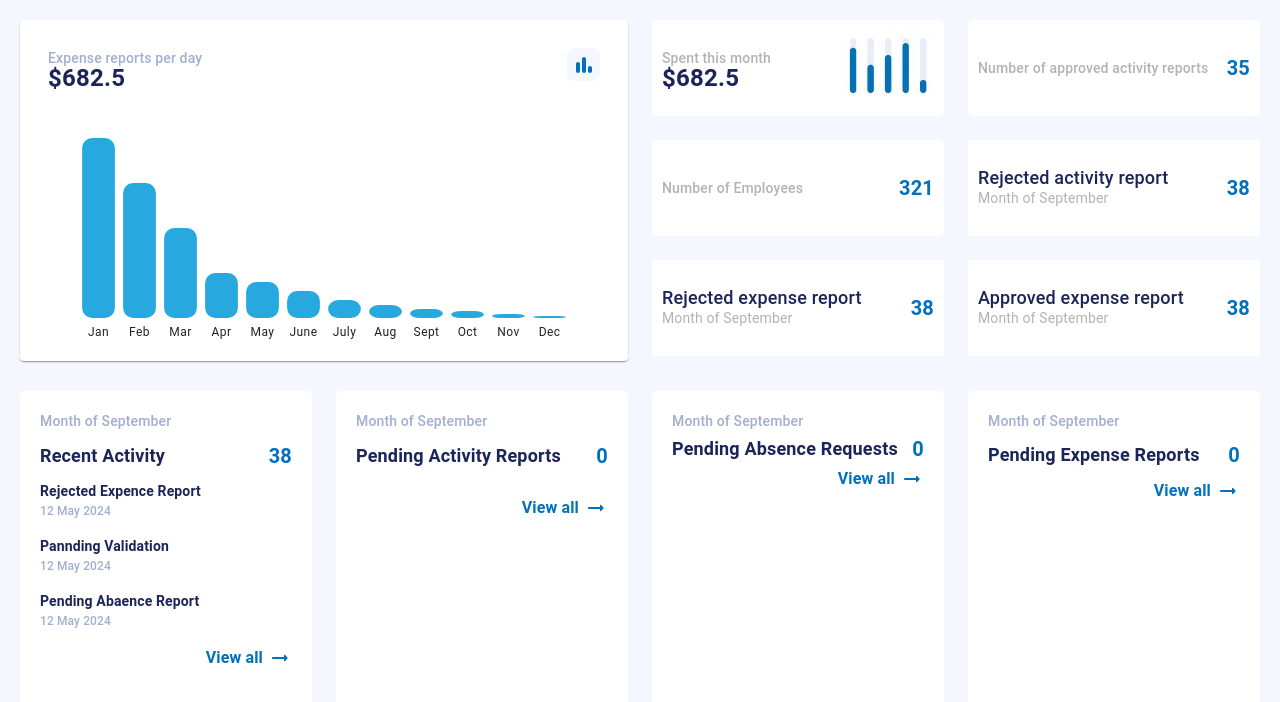
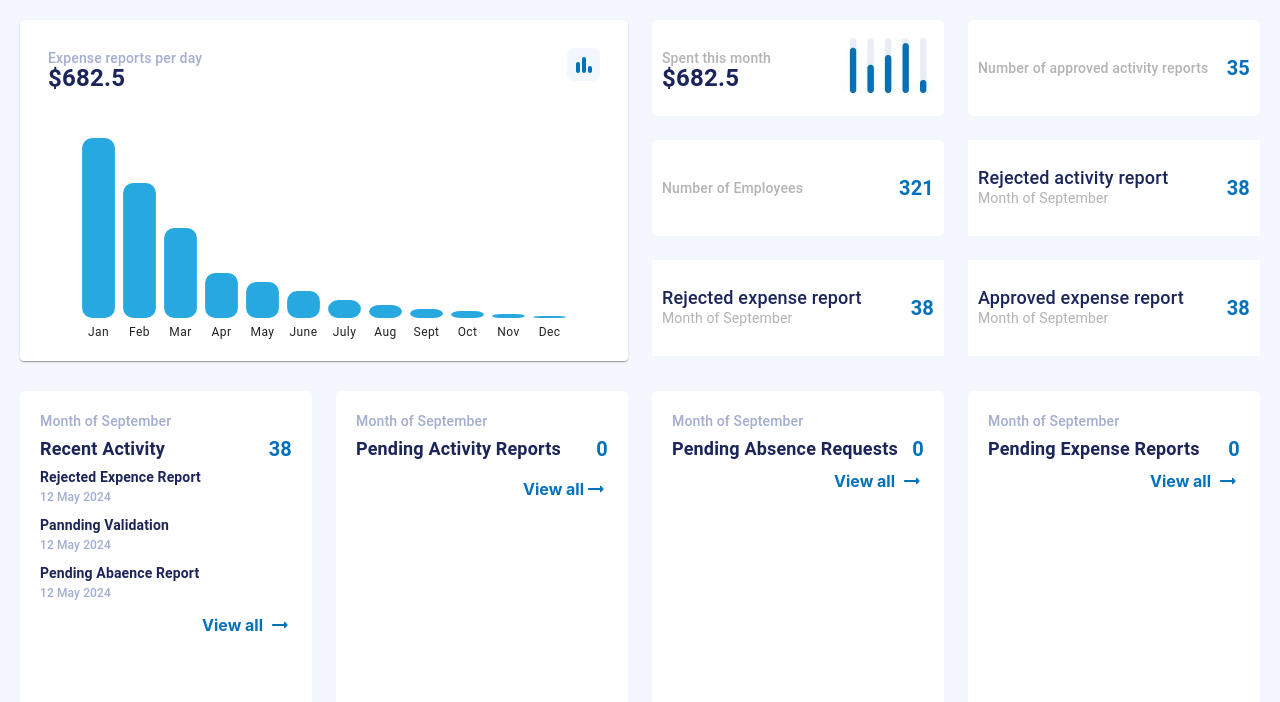
Before and after one commit to Zahoor-Baltee/frontEnd-Caasi, a React (Create React App) app: page /dashboardusinggrid in a window 1280 px wide. Shown: the top 702 px of the page. Built offline with nearby package versions, Linux system fonts and the light colour scheme.

Commit message:
update advance setting

```diff
--- a/src/Pages/Activity Report/AddActivity.jsx
+++ b/src/Pages/Activity Report/AddActivity.jsx
@@ -472,7 +472,7 @@ const AddActivityReport = () => {
                 setAlert({ ...alert, isAlertOpen: true, alertColor: "success", alertMessage: res.message });
                 setIsLoading(false)
                 setTimeout(() => {
-                    navigateUser("/activityreport")
+                    navigateUser("/activity")
                 }, 2000)
             } else {
                 setAlert({ ...alert, isAlertOpen: true, alertColor: "success", alertMessage: res.message });
@@ -594,7 +594,6 @@ const AddActivityReport = () => {
                                 </Box>
                             </Box>
                         </Box>
-
                     </Grid>
 
                     <Grid item xs={12} md={4}>
--- a/src/Pages/Advanced Setting And Management/AdvancedSettingAndManagement.jsx
+++ b/src/Pages/Advanced Setting And Management/AdvancedSettingAndManagement.jsx
@@ -131,6 +131,19 @@ export default function AdvancedSettingAndManagement() {
 
         } catch (error) {
             console.error(error)
+        }
+    }
+    const deleteUser = async () => {
+        debugger
+        try {
+            const userid = AuthService.getUserid()
+            let res = await UserServices.deleteUser(userid)
+            if (res.success) {
+                console.log('user delete successfully');
+            }
+        } catch (error) {
+            console.log(error);
+
         }
     }
     const handleSubmit = async () => {
@@ -343,14 +356,14 @@ export default function AdvancedSettingAndManagement() {
                                                 >
                                                     <MenuItem sx={{ fontWeight: "600" }} value="">Delete User</MenuItem>
                                                     {user?.map((el, index) => (
-                                                        <MenuItem key={index} value={`${el.firstName}${el.lastName}`}>{el.firstName}{el.lastName}</MenuItem>
+                                                        <MenuItem key={index} value={`${el.firstName}${el.lastName}`}>{el.fullName}</MenuItem>
                                                     ))}
                                                 </Select>
                                                 {!formFields.userName && isSubmit ? <Typography sx={{ marginLeft: "15px", color: "red", fontSize: "10px" }}>User Name is required</Typography> : ""}
                                             </FormControl>
                                         </Box>
                                         <Box>
-                                            <RiDeleteBin6Line style={{ color: "#0171BC", fontSize: "25px" }} />
+                                            <RiDeleteBin6Line onClick={deleteUser} style={{ cursor: "pointer", color: "#0171BC", fontSize: "25px" }} />
                                         </Box>
                                     </Box>
                                 </Box>
--- a/src/Pages/Dashboard/DashboardUsingGrid.jsx
+++ b/src/Pages/Dashboard/DashboardUsingGrid.jsx
@@ -11,7 +11,7 @@ import ArrowRightIcon from '@mui/icons-material/ArrowRight';
 import { DashboardService } from '../../Services/Dashboard/DashboardServices';
 import AuthService from '../../Services/AuthServices';
 import { Helpers } from '../../Shell/Helper';
-import { useNavigate } from 'react-router-dom';
+import { Link, useNavigate } from 'react-router-dom';
 
 const Item = styled(Paper)(({ theme }) => ({
     backgroundColor: theme.palette.mode === 'dark' ? '#1A2027' : '#fff',
@@ -382,7 +382,7 @@ const NewDashboard = () => {
                         <Grid container spacing={3}>
                             <Grid item xs={3}>
                                 <Box className='absenceRequests'>
-                                    <Box sx={{ display: "flex", flexDirection: "column", gap: "15px" }}>
+                                    <Box sx={{ display: "flex", flexDirection: "column", gap: "8px" }}>
                                         <Box>
                                             <Typography sx={{
                                                 fontWeight: 500,
@@ -474,13 +474,19 @@ const NewDashboard = () => {
 
                                         </Box>
                                         <Box sx={{ display: "flex", justifyContent: "end", alignItems: "center", gap: "5px" }}>
-                                            <Typography sx={{
+                                            <Link
+                                                to={'/recent-activity'}
+                                                style={{
+                                                    textDecoration: 'none',
+                                                    cursor: "pointer",
                                                     fontWeight: 700,
                                                     fontSize: "16px",
                                                     lineHeight: "28px",
                                                     letteSpacing: "-2%",
                                                     color: "#0171BC"
-                                            }}>View all</Typography>
+                                                }} >
+                                                View all
+                                            </Link>
                                             <ArrowRightAltRoundedIcon sx={{ color: "#0171BC" }} />
                                         </Box>
                                     </Box>
@@ -488,7 +494,7 @@ const NewDashboard = () => {
                             </Grid>
                             <Grid item xs={3}>
                                 <Box className='absenceRequests'>
-                                    <Box sx={{ display: "flex", flexDirection: "column", gap: "15px" }}>
+                                    <Box sx={{ display: "flex", flexDirection: "column", gap: "8px" }}>
                                         <Box>
                                             <Typography sx={{
                                                 fontWeight: 500,
@@ -542,24 +548,20 @@ const NewDashboard = () => {
                                         </Box>
 
                                         <Box sx={{ display: "flex", justifyContent: "end", alignItems: "center", }}>
-                                            <Typography
-                                                onClick={handleClick}
-                                                sx={{
+                                            <Link
+                                                to={'/activity'}
+                                                style={{
+                                                    textDecoration: 'none',
+                                                    cursor: "pointer",
                                                     fontWeight: 700,
                                                     fontSize: "16px",
                                                     lineHeight: "28px",
                                                     letteSpacing: "-2%",
-                                                    color: "#0171BC",
-                                                    display: "flex",
-                                                    justifyContent: "center",
-                                                    alignItems: "center",
-                                                    gap: "5px",
-                                                    cursor: "pointer"
-                                                }}>
+                                                    color: "#0171BC"
+                                                }} >
                                                 View all
+                                            </Link>
                                             <ArrowRightAltRoundedIcon sx={{ color: "#0171BC" }} />
-                                            </Typography>
-
                                         </Box>
                                     </Box>
                                 </Box>
@@ -626,13 +628,19 @@ const NewDashboard = () => {
                                             </Box>
                                         ))}
                                         <Box sx={{ display: "flex", justifyContent: "end", alignItems: "center", gap: "5px" }}>
-                                            <Typography sx={{
+                                            <Link
+                                                to={'/absence'}
+                                                style={{
+                                                    textDecoration: 'none',
+                                                    cursor: "pointer",
                                                     fontWeight: 700,
                                                     fontSize: "16px",
                                                     lineHeight: "28px",
                                                     letteSpacing: "-2%",
                                                     color: "#0171BC"
-                                            }}>View all</Typography>
+                                                }} >
+                                                View all
+                                            </Link>
                                             <ArrowRightAltRoundedIcon sx={{ color: "#0171BC" }} />
                                         </Box>
                                     </Box>
@@ -640,7 +648,7 @@ const NewDashboard = () => {
                             </Grid>
                             <Grid item xs={3}>
                                 <Box className='absenceRequests'>
-                                    <Box sx={{ display: "flex", flexDirection: "column", gap: "14px" }}>
+                                    <Box sx={{ display: "flex", flexDirection: "column", gap: "8px" }}>
                                         <Box>
                                             <Typography sx={{
                                                 fontWeight: 500,
@@ -693,13 +701,19 @@ const NewDashboard = () => {
                                             </Box>
                                         ))}
                                         <Box sx={{ display: "flex", justifyContent: "end", alignItems: "center", gap: "5px" }}>
-                                            <Typography sx={{
+                                            <Link
+                                                to={'/expense'}
+                                                style={{
+                                                    textDecoration: 'none',
+                                                    cursor: "pointer",
                                                     fontWeight: 700,
                                                     fontSize: "16px",
                                                     lineHeight: "28px",
                                                     letteSpacing: "-2%",
                                                     color: "#0171BC"
-                                            }}>View all</Typography>
+                                                }} >
+                                                View all
+                                            </Link>
                                             <ArrowRightAltRoundedIcon sx={{ color: "#0171BC" }} />
                                         </Box>
                                     </Box>
--- a/src/Pages/DayOfAbsence/NewAbsence.jsx
+++ b/src/Pages/DayOfAbsence/NewAbsence.jsx
@@ -381,7 +381,7 @@ const NewAbsence = () => {
                 setAlert({ ...alert, isAlertOpen: true, alertColor: "success", alertMessage: res.message });
                 setIsLoading(false)
                 setTimeout(() => {
-                    navigateUser("/day-absencelist")
+                    navigateUser("/absence")
                 }, 2000)
             } else {
                 setAlert({ ...alert, isAlertOpen: true, alertColor: "success", alertMessage: res.message });
--- a/src/Pages/ExpenseReports/AddExpenseReport.jsx
+++ b/src/Pages/ExpenseReports/AddExpenseReport.jsx
@@ -139,7 +139,7 @@ const ExpenseReportForm = ({ open, setOpen, isChange, setIsChange }) => {
 
     const handleClick = () => {
         console.log('Navigating to /expense-list');
-        navigate('/expense-list');
+        navigate('/expense');
     };
 
 
```
Lines whose indentation alone changed are shown as unchanged.
